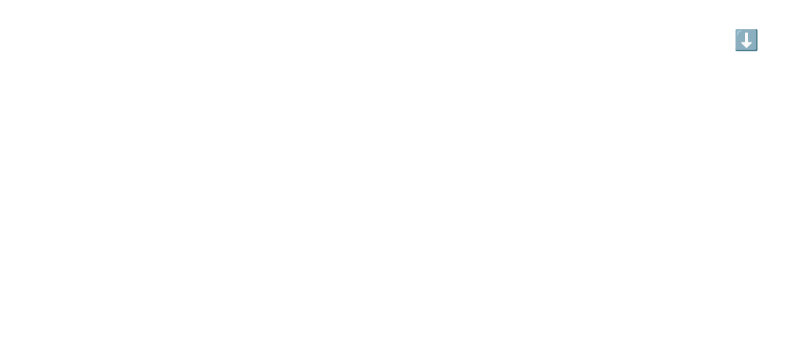
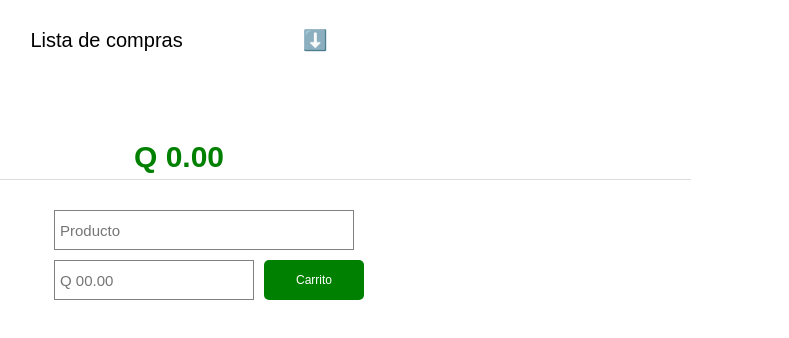
Before and after one commit to DulceT7/Lista-de-compras, a plain HTML site: page index.html in a window 1280 px wide. Shown: the whole page, without its empty margins (461-1250 px from the left). Drawn offline with Linux system fonts and the light colour scheme.

Commit message:
actualizado

```diff
--- /dev/null
+++ b/componentes/formulario/formulario.css
@@ -0,0 +1,67 @@
+
+.formulario-compra {
+    width: 25rem;
+    height: 5rem;
+    display: flex;
+    margin: auto;
+    margin-top: 3rem;
+}
+
+.campo-producto {
+    width: 30rem;
+    height: 4rem;
+    border: 1px solid gray;
+    color: black;
+    font-size: 1.5rem;
+    padding: 0.5rem;
+    position: absolute;
+    outline: none;
+}
+
+.campo-precio {
+    width: 20rem;
+    height: 4rem;
+    border: 1px solid gray;
+    color: black;
+    font-size: 1.5rem;
+    padding: 0.5rem;
+    margin-top: 5rem;
+    position: absolute;
+    outline: none;
+}
+
+
+.boton-agregar {
+    width: 10rem;
+    height: 4rem;
+    color: white;
+    background-color: green;
+    font-size: 1.2rem;
+    margin-top: 5rem;
+    margin-left: 21rem;
+    border: 0;
+    border-radius: 5px;
+    position: absolute;
+    outline: none;
+    cursor: pointer;
+}
+
+.boton-agregar:hover {
+    background: red;
+}
+
+.lista-productos {
+  margin-top: 8rem;
+  list-style: none;
+  padding: 0;
+  font-family: Arial, Helvetica, sans-serif;
+}
+
+.item-compra {
+    margin-top: 3rem;
+    display: flex;
+    justify-content: space-between;
+    padding: 8px 10px;
+    border-bottom: 1px solid gainsboro;
+    font-size: 15px;
+}
--- /dev/null
+++ b/componentes/formulario/formulario.js
@@ -0,0 +1,55 @@
+import { guardarLista, obtenerLista} from "../../control/miLocalStorage.js"
+
+export function seccionFormulario() {
+
+    let formulario = document.createElement('form');
+    formulario.className = "formulario-compra";
+
+    let inputProducto = document.createElement('input');
+    inputProducto.className = "campo-producto";
+    inputProducto.type = "text";
+    inputProducto.placeholder = "Producto";
+    formulario.appendChild(inputProducto);
+
+    let inputPrecio = document.createElement('input');
+    inputPrecio.className = "campo-precio";
+    inputPrecio.type = "number";
+    inputPrecio.placeholder = "Q 00.00";
+    formulario.appendChild(inputPrecio);
+
+    let boton = document.createElement('button');
+    boton.className = "boton-agregar";
+    boton.innerText = "Carrito";
+    formulario.appendChild(boton);
+
+    let lista = document.createElement("ul");
+    lista.className = "lista-productos";
+    formulario.appendChild(lista);
+
+    boton.addEventListener('click', (e) => {
+        e.preventDefault();
+
+        let nombre = inputProducto.value.trim();
+        let precio = parseFloat(inputPrecio.value);
+
+        if (nombre !== "" && !isNaN(precio) && precio > 0) {
+            let item = document.createElement('li');
+            item.className = "item-compra";
+            item.innerText = `${nombre} - Q. ${precio.toFixed(2)}`;
+            lista.appendChild(item);
+
+            let carritoLocalStorage = obtenerLista() || [];
+            carritoLocalStorage.push({ nombre, precio });
+            guardarLista(carritoLocalStorage);
+
+            console.log("Producto agregado al Local Storage:", { nombre, precio });
+
+            inputProducto.value = "";
+            inputPrecio.value = "";
+        } else {
+            alert("Debes ingresar un producto válido con precio.");
+        }
+    });
+
+    return formulario;
+}
--- a/componentes/header/header.css
+++ b/componentes/header/header.css
@@ -2,10 +2,16 @@
   height: 80px;
   display: flex;
   align-items: center;
-  justify-content: flex-end;
-  padding-right: 60px;
+  justify-content: center;
+  gap: 20px;
+}
+
+.titulo {
+  font-size: 2rem;
+  font-family: Arial, Helvetica, sans-serif;
 }
 
 .circulo {
   font-size: 2rem;
+  margin-left: 10rem;
 }
--- a/componentes/header/header.js
+++ b/componentes/header/header.js
@@ -1,11 +1,18 @@
-export function crearHeader() {
+export function Header() {
     let header = document.createElement('header');
-    header.className ="header";
+    header.className = "header";
 
+    // texto
+    let div1 = document.createElement('div');
+    div1.innerText = "Lista de compras";
+    div1.className = "titulo";
+
+    // emoji
     let div = document.createElement('div');
-    div.innerText ="⬇️";
+    div.innerText = "⬇️";
     div.className = "circulo";
 
+    header.appendChild(div1);
     header.appendChild(div);
 
     return header;
--- /dev/null
+++ b/componentes/seccion/seccion.css
@@ -0,0 +1,16 @@
+.seccion1 {
+    width: 80%;
+    height: 10rem;
+    border-bottom: 1px solid gainsboro;
+
+    display: flex;
+    margin: auto;
+}
+
+.titu1 {
+    margin: auto;
+    font-family: Arial, Helvetica, sans-serif;
+    margin-top: 6rem;
+    color: green;
+    font-size: 3rem;
+}
--- /dev/null
+++ b/componentes/seccion/seccion.js
@@ -0,0 +1,12 @@
+export function seccion1() {
+    let seccion1 = document.createElement('section');
+    seccion1.className = "seccion1";
+
+    let titulo = document.createElement('h1');
+    titulo.className = "titu1";
+    titulo.innerText = "Q 0.00";
+
+    seccion1.appendChild(titulo);
+
+    return seccion1;
+}
--- /dev/null
+++ b/control/miLocalStorage.js
@@ -0,0 +1,17 @@
+const CARRITO = 'carrito';
+
+function guardarLista(lista) {
+localStorage.setItem(CARRITO, JSON.stringify(lista));
+}
+
+function obtenerLista() {
+return JSON.parse(localStorage.getItem(CARRITO)) || [];
+}
+
+function agregarProductos(nombre, precio) {
+    let productos = obtenerLista();
+    productos.push({ nombre, precio });
+    guardarLista(productos);
+}
+
+export { agregarProductos, guardarLista, obtenerLista };
--- /dev/null
+++ b/database/productos.js
@@ -0,0 +1,3 @@
+export let listaProductos = [
+
+];
--- a/index.html
+++ b/index.html
@@ -7,6 +7,8 @@
 
     <link rel="stylesheet" href="config.css">
     <link rel="stylesheet" href="componentes/header/header.css">
+    <link rel="stylesheet" href="componentes/seccion/seccion.css">
+    <link rel="stylesheet" href="componentes/formulario/formulario.css">
 
 </head>
 <body>
--- a/main.js
+++ b/main.js
@@ -1,12 +1,26 @@
-import { crearHeader } from "./componentes/header/header.js";
+import { Header } from "./componentes/header/header.js";
+import { seccion1 } from "./componentes/seccion/seccion.js";
+import { seccionFormulario } from "./componentes/formulario/formulario.js";
+import { obtenerLista, guardarLista } from "./control/miLocalStorage.js";
 
 function seccion() {
-    let section = document.createElement('section');
-    section.className = "seccion";
+    let seccion = document.createElement('section');
 
-    section.appendChild(crearHeader());
+    let listaProductos = obtenerLista();
 
-    return section;
+    // Inicializar localStorage si está vacío
+    if (listaProductos.length === 0) {
+        listaProductos = [];
+        guardarLista(listaProductos);
+    }
+
+    console.log(listaProductos);
+
+    seccion.appendChild(Header());
+    seccion.appendChild(seccion1());
+    seccion.appendChild(seccionFormulario());
+
+    return seccion;
 }
 
 document.body.appendChild(seccion());
```
